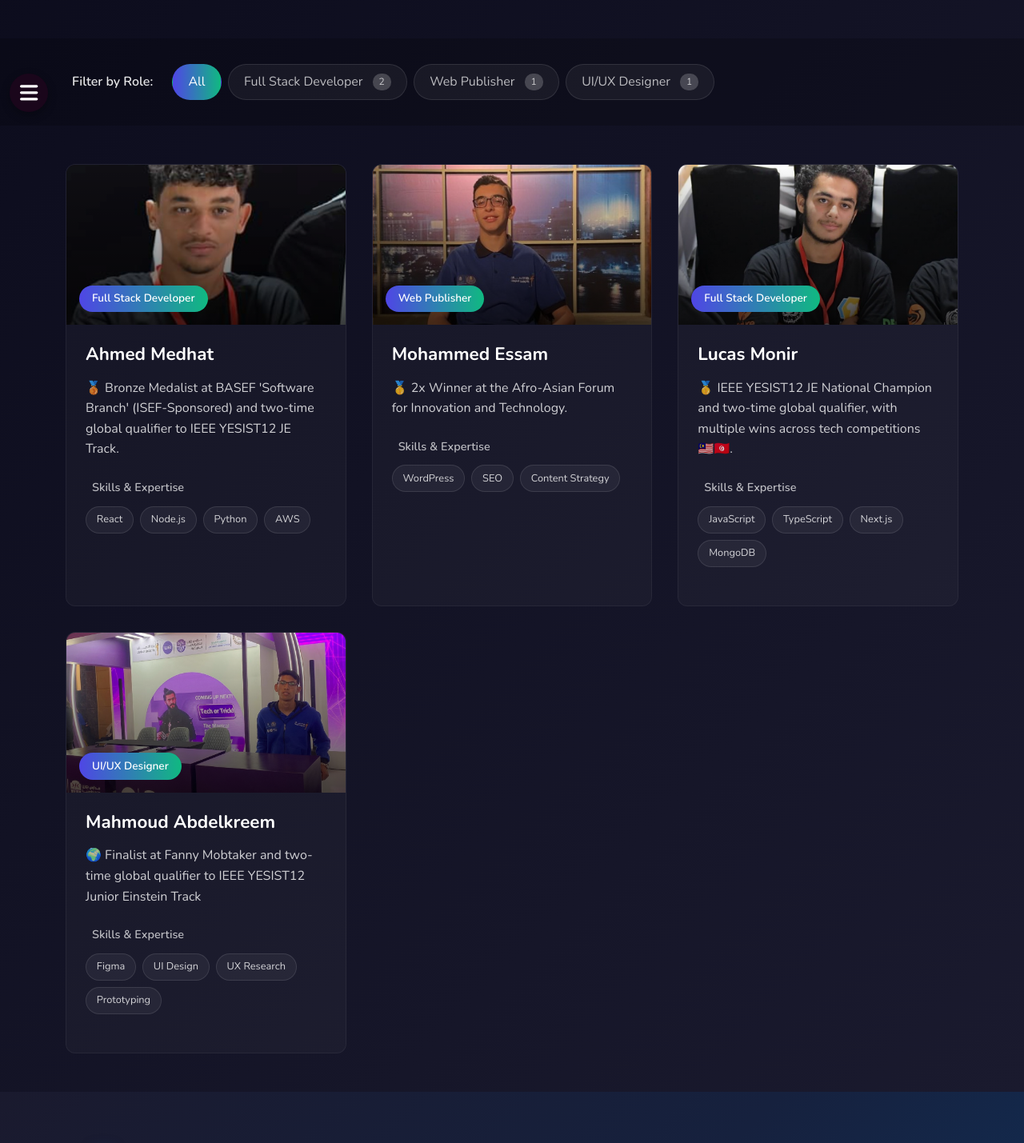
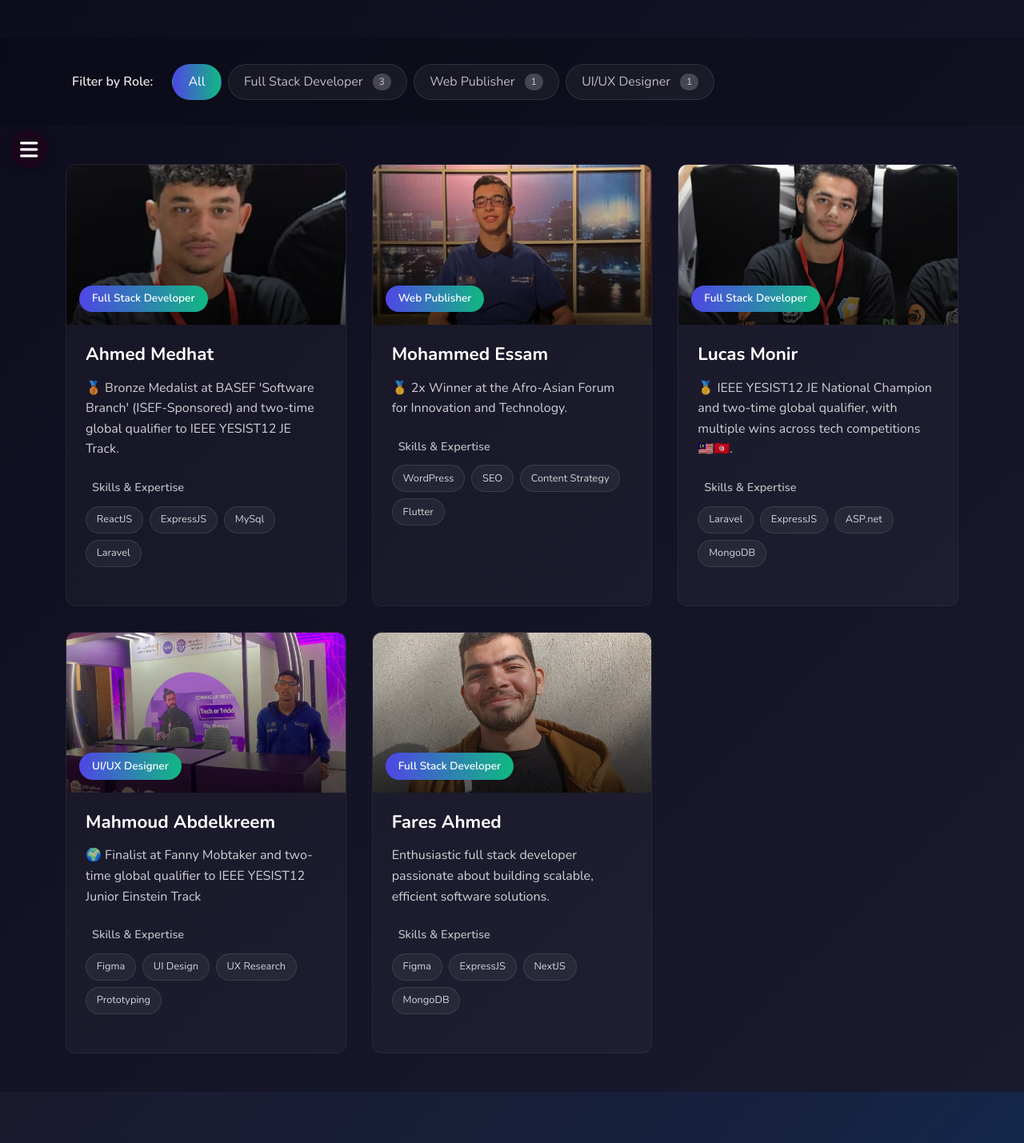
Before and after one commit to ahmedmedhat-se/xoperations, a React (Vite) app: page /team-gallery in a window 1280 px wide. Shown: the part 528-1957 px from the top of the page at 80% size. Built offline with nearby package versions, Linux system fonts and the light colour scheme.

Commit message:
UI Enhancement

```diff
--- a/src/components/layouts/FloatingToggler.jsx
+++ b/src/components/layouts/FloatingToggler.jsx
@@ -12,9 +12,6 @@ const FloatingToggler = () => {
   return (
     <div className="floating-toggler-wrapper">
       <div className={`toggler-options ${isOpen ? "open" : ""}`}>
-        <a href="https://wa.me/201234567890" target="_blank" rel="noopener noreferrer" className="toggler-icon whatsapp">
-          <FontAwesomeIcon icon={faWhatsapp} />
-        </a>
         <a href="https://linktr.ee/xoperations" target="_blank" rel="noopener noreferrer" className="toggler-icon link">
           <FontAwesomeIcon icon={faLink} />
         </a>
--- a/src/components/layouts/Header.jsx
+++ b/src/components/layouts/Header.jsx
@@ -36,7 +36,7 @@ function Header() {
                     data-bs-target="#offcanvasNavbar"
                     aria-controls="offcanvasNavbar"
                     aria-label="Toggle navigation"
-                    style={{ backgroundColor: "#186cc7", color: "#fff" }}
+                    style={{ backgroundColor: "#c9d5e2ff", color: "#fff" }}
                 >
                     <span className="navbar-toggler-icon"></span>
                 </button>
--- a/src/components/layouts/Homepage.jsx
+++ b/src/components/layouts/Homepage.jsx
@@ -1,8 +1,8 @@
 import Services from "../ui/HeroSection.jsx";
 import Plans from "../ui/Plans.jsx";
-import AboutUs from "../ui/AboutUs.jsx";
 import Projects from "../ui/Projects.jsx";
 import AchievementsGallery from "../ui/AchievementsGallery.jsx";
+import "../styles/homepage.css";
 
 function Homepage() {
     return (
--- a/src/components/styles/floating-toggler.css
+++ b/src/components/styles/floating-toggler.css
@@ -1,6 +1,6 @@
 .floating-toggler-wrapper {
   position: fixed;
-  bottom: 0.75rem;
+  bottom: 0.1rem;
   left: 0.75rem;
   display: flex;
   flex-direction: column-reverse;
--- /dev/null
+++ b/src/components/styles/homepage.css
@@ -0,0 +1,5 @@
+.homepage {
+  max-width: 100%;
+  margin: 0;
+  padding: 0;
+}
--- a/src/components/ui/Projects.jsx
+++ b/src/components/ui/Projects.jsx
@@ -109,7 +109,7 @@ const ProjectCard = ({ project, index }) => {
 
     return (
         <div
-            className={`project-card ${isVisible ? 'visible' : ''}`}
+            className={`project-card ${isVisible ? 'visible' : ''} mb-3`}
             ref={cardRef}
             style={{ animationDelay: `${index * 0.1}s` }}
         >
--- a/src/components/ui/TeamGallery.jsx
+++ b/src/components/ui/TeamGallery.jsx
@@ -4,6 +4,7 @@ import ahmedmedhat from "../assets/xoperations-team/ahmedmedhat.jpg";
 import lucasmonir from "../assets/xoperations-team/lucasmonir.jpeg";
 import muhammedessam from "../assets/xoperations-team/muhammedessam.jpeg";
 import mahmoudabdelkreem from "../assets/xoperations-team/mahmoudabdelkreem.jpeg";
+import faresahmed from "../assets/xoperations-team/faresahmed.jpg";
 
 const TeamGallery = () => {
   const [teamMembers, setTeamMembers] = useState([
@@ -13,7 +14,7 @@ const TeamGallery = () => {
       role: "Full Stack Developer",
       description: "🥉 Bronze Medalist at BASEF 'Software Branch' (ISEF-Sponsored) and two-time global qualifier to IEEE YESIST12 JE Track.",
       image: ahmedmedhat,
-      skills: ["React", "Node.js", "Python", "AWS"]
+      skills: ["ReactJS", "ExpressJS", "MySql", "Laravel"]
     },
     {
       id: 2,
@@ -21,7 +22,7 @@ const TeamGallery = () => {
       role: "Web Publisher",
       description: "🥇 2x Winner at the Afro-Asian Forum for Innovation and Technology.",
       image: muhammedessam,
-      skills: ["WordPress", "SEO", "Content Strategy"]
+      skills: ["WordPress", "SEO", "Content Strategy", "Flutter"]
     },
     {
       id: 3,
@@ -29,7 +30,7 @@ const TeamGallery = () => {
       role: "Full Stack Developer",
       description: "🥇 IEEE YESIST12 JE National Champion and two-time global qualifier, with multiple wins across tech competitions 🇲🇾🇹🇳.",
       image: lucasmonir,
-      skills: ["JavaScript", "TypeScript", "Next.js", "MongoDB"]
+      skills: ["Laravel", "ExpressJS", "ASP.net", "MongoDB"]
     },
     {
       id: 4,
@@ -38,7 +39,15 @@ const TeamGallery = () => {
       description: "🌍 Finalist at Fanny Mobtaker and two-time global qualifier to IEEE YESIST12 Junior Einstein Track",
       image: mahmoudabdelkreem,
       skills: ["Figma", "UI Design", "UX Research", "Prototyping"]
-    }
+    },
+    {
+      id: 5,
+      name: "Fares Ahmed",
+      role: "Full Stack Developer",
+      description: "Enthusiastic full stack developer passionate about building scalable, efficient software solutions.",
+      image: faresahmed,
+      skills: ["Figma", "ExpressJS", "NextJS", "MongoDB"]
+    },
   ]);
 
   const [activeFilter, setActiveFilter] = useState("All");
```
Also changed, not shown: src/components/assets/xoperations-team/faresahmed.jpg (added).
